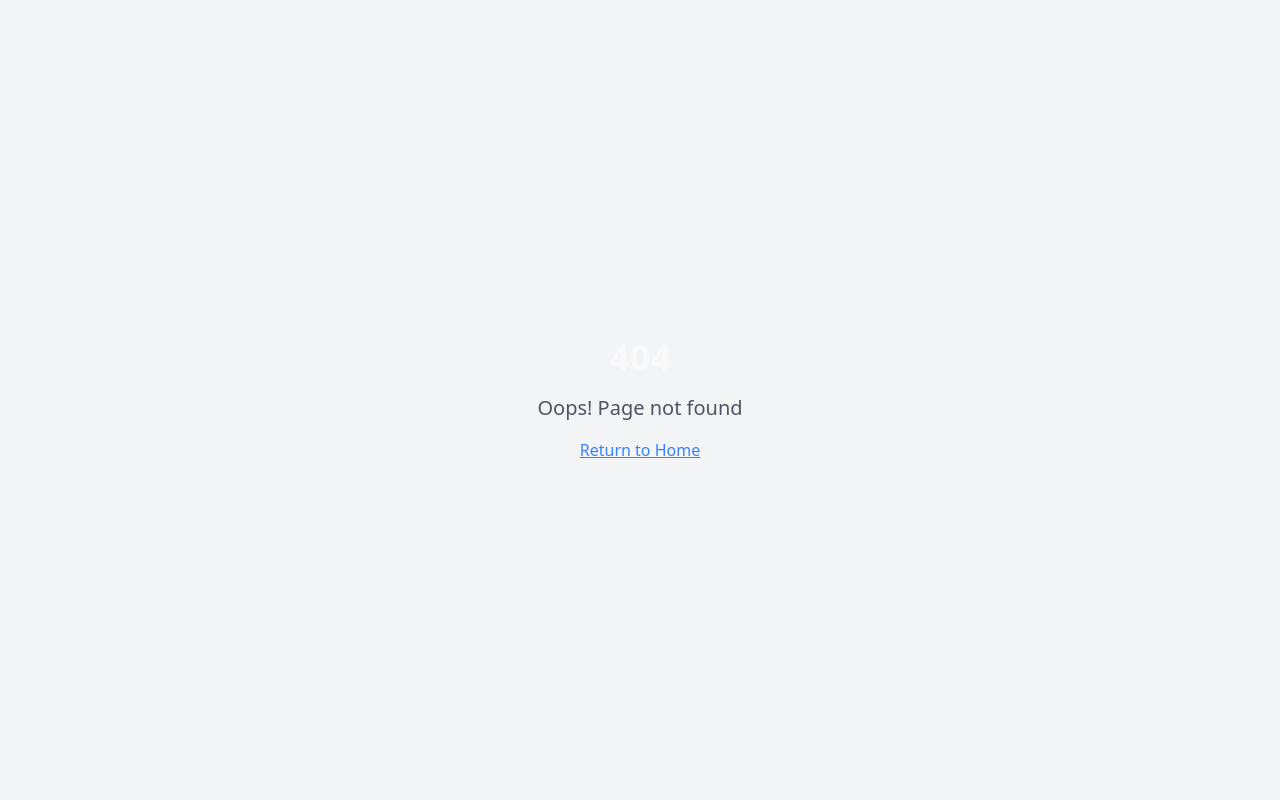
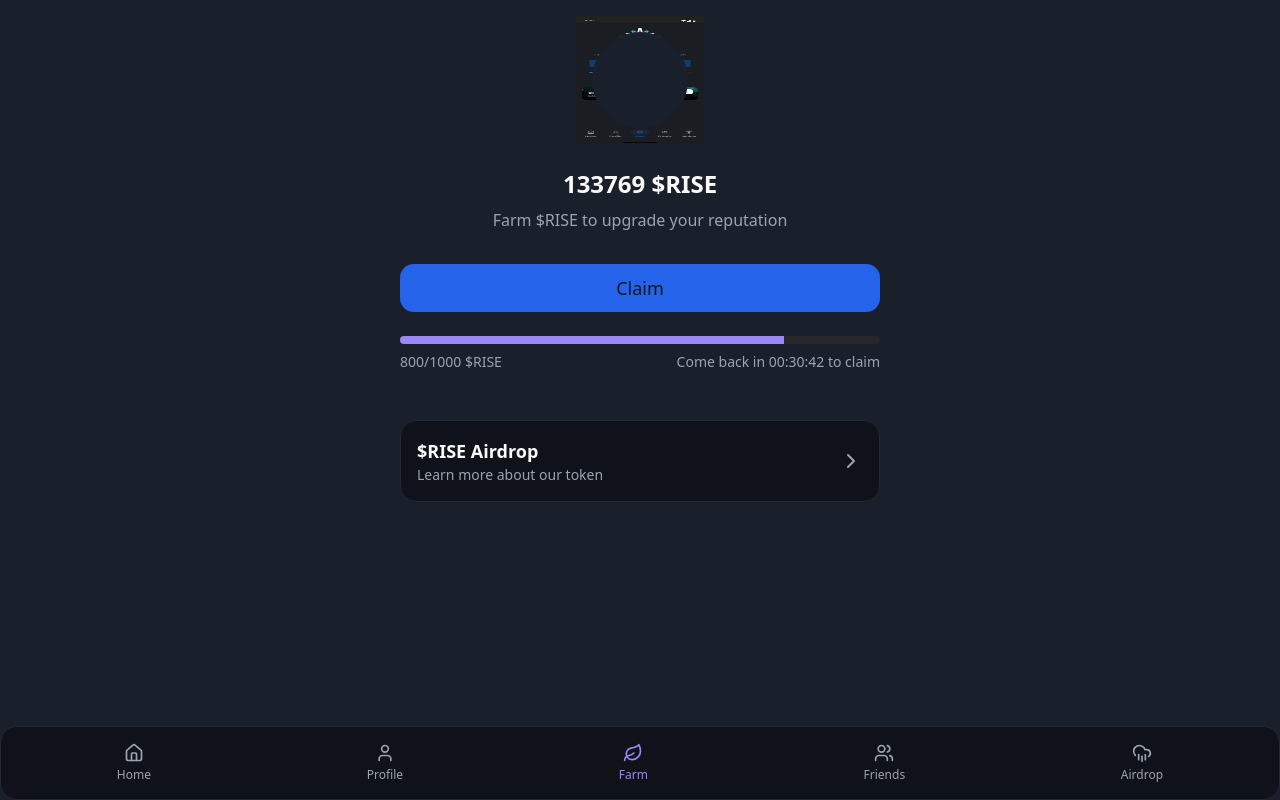
Before and after one commit to tonrise-test/tonrise-buddy-boost, a React (Vite) app: page /farm in a window 1280 px wide. Before the commit this address had no page. Built offline with nearby package versions, Linux system fonts and the light colour scheme.

Commit message:
Add Farm page
Adds a new Farm page to the application, as requested.  The implementation details are not specified in this commit.

```diff
--- a/src/App.tsx
+++ b/src/App.tsx
@@ -7,6 +7,7 @@ import { BrowserRouter, Routes, Route } from "react-router-dom";
 import Index from "./pages/Index";
 import Project from "./pages/Project";
 import Profile from "./pages/Profile";
+import Farm from "./pages/Farm";
 import NotFound from "./pages/NotFound";
 
 const queryClient = new QueryClient();
@@ -21,6 +22,7 @@ const App = () => (
           <Route path="/" element={<Index />} />
           <Route path="/project" element={<Project />} />
           <Route path="/profile" element={<Profile />} />
+          <Route path="/farm" element={<Farm />} />
           <Route path="*" element={<NotFound />} />
         </Routes>
       </BrowserRouter>
--- /dev/null
+++ b/src/pages/Farm.tsx
@@ -0,0 +1,66 @@
+
+import React, { useState, useEffect } from 'react';
+import { Button } from '@/components/ui/button';
+import { Progress } from '@/components/ui/progress';
+import { ChevronRight } from 'lucide-react';
+import BottomNav from '@/components/BottomNav';
+
+const Farm = () => {
+  const [timeLeft, setTimeLeft] = useState('00:30:42');
+  const [progress] = useState(800);
+  const totalRise = 1000;
+
+  useEffect(() => {
+    // Timer logic would go here
+  }, []);
+
+  return (
+    <div className="min-h-screen pb-24 bg-ton-dark">
+      <div className="container max-w-lg mx-auto p-4 flex flex-col items-center">
+        <div className="w-32 h-32 mb-6 relative">
+          <div className="absolute inset-0 flex items-center justify-center">
+            <div className="w-24 h-24 bg-ton-dark rounded-full" />
+          </div>
+          <img
+            src="/lovable-uploads/07dcb611-f17b-440f-a523-ce795a8f1e14.png"
+            alt="$RISE token"
+            className="w-full h-full"
+          />
+        </div>
+
+        <h1 className="text-2xl font-bold mb-2">133769 $RISE</h1>
+        <p className="text-gray-400 mb-8">Farm $RISE to upgrade your reputation</p>
+
+        <Button
+          className="w-full mb-6 text-lg py-6 bg-blue-600 hover:bg-blue-700"
+        >
+          Claim
+        </Button>
+
+        <div className="w-full mb-4">
+          <Progress
+            value={(progress / totalRise) * 100}
+            className="h-2 mb-2"
+          />
+          <div className="flex justify-between text-sm">
+            <span className="text-gray-400">{progress}/{totalRise} $RISE</span>
+            <span className="text-gray-400">Come back in {timeLeft} to claim</span>
+          </div>
+        </div>
+
+        <div className="glass-card w-full p-4 cursor-pointer mt-8">
+          <div className="flex items-center justify-between">
+            <div>
+              <h2 className="text-lg font-semibold">$RISE Airdrop</h2>
+              <p className="text-sm text-gray-400">Learn more about our token</p>
+            </div>
+            <ChevronRight className="text-gray-400" />
+          </div>
+        </div>
+      </div>
+      <BottomNav />
+    </div>
+  );
+};
+
+export default Farm;
```
Also changed, not shown: public/lovable-uploads/07dcb611-f17b-440f-a523-ce795a8f1e14.png (added).
